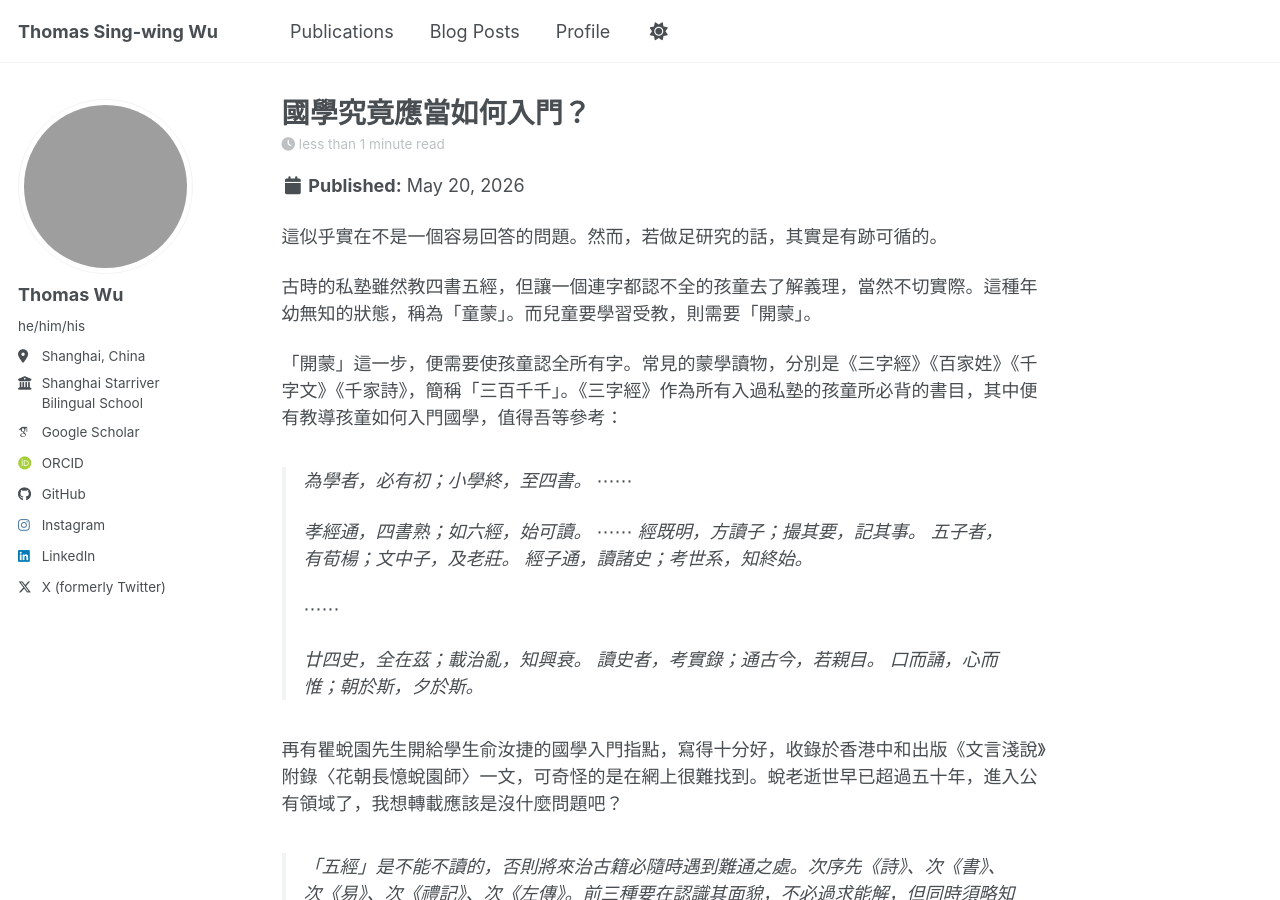
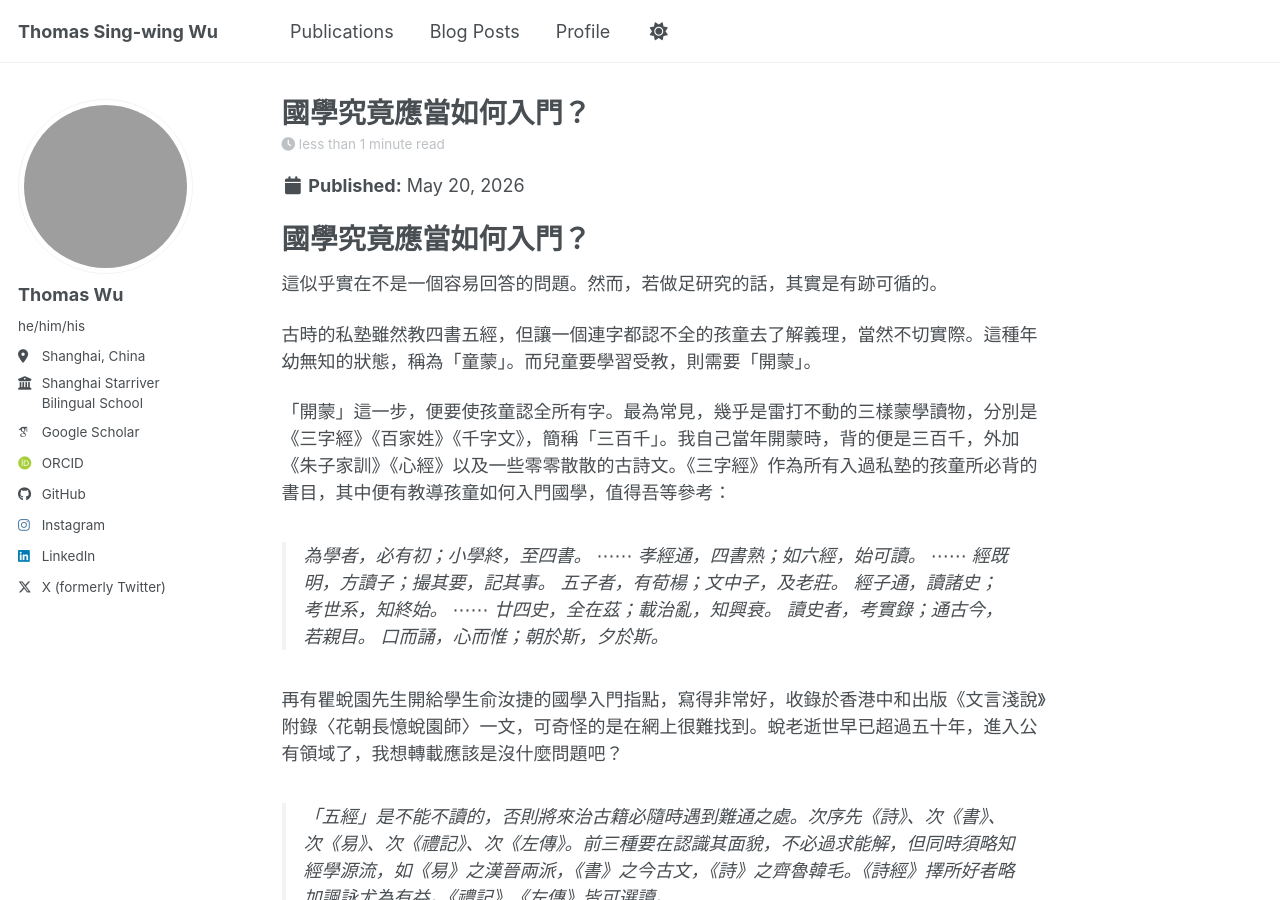
Before and after one commit to TakumiBC/site, a Jekyll site: the page built from _posts/2026-05-20-sinology.md, in a window 1280 px wide and 900 px high. Built offline with Jekyll 4.4.1, drawn with Linux system fonts in a browser that asks for light colours; some web fonts are replaced; a script bundle is joined from its source files by our own code; library files that are not in the unit come from our copies; comment, search, counter and statistics services are not loaded; some of the changed text lies outside the part shown; grey boxes are pictures that could not be loaded.

Commit message:
sinology

```diff
--- a/_posts/2026-05-20-sinology.md
+++ b/_posts/2026-05-20-sinology.md
@@ -12,28 +12,27 @@ tags:
   - philosophy
   - chinese-culture
 ---
+# 國學究竟應當如何入門？
+
 這似乎實在不是一個容易回答的問題。然而，若做足研究的話，其實是有跡可循的。
 
 古時的私塾雖然教四書五經，但讓一個連字都認不全的孩童去了解義理，當然不切實際。這種年幼無知的狀態，稱為「童蒙」。而兒童要學習受教，則需要「開蒙」。
 
-「開蒙」這一步，便需要使孩童認全所有字。常見的蒙學讀物，分別是《三字經》《百家姓》《千字文》《千家詩》，簡稱「三百千千」。《三字經》作為所有入過私塾的孩童所必背的書目，其中便有教導孩童如何入門國學，值得吾等參考：
+「開蒙」這一步，便要使孩童認全所有字。最為常見，幾乎是雷打不動的三樣蒙學讀物，分別是《三字經》《百家姓》《千字文》，簡稱「三百千」。我自己當年開蒙時，背的便是三百千，外加《朱子家訓》《心經》以及一些零零散散的古詩文。《三字經》作為所有入過私塾的孩童所必背的書目，其中便有教導孩童如何入門國學，值得吾等參考：
 
 > 為學者，必有初；小學終，至四書。
 > ⋯⋯
->
 > 孝經通，四書熟；如六經，始可讀。
 > ⋯⋯
 > 經既明，方讀子；撮其要，記其事。
 > 五子者，有荀楊；文中子，及老莊。
 > 經子通，讀諸史；考世系，知終始。
->
 > ⋯⋯
->
 > 廿四史，全在茲；載治亂，知興衰。
 > 讀史者，考實錄；通古今，若親目。
 > 口而誦，心而惟；朝於斯，夕於斯。
 
-再有瞿蛻園先生開給學生俞汝捷的國學入門指點，寫得十分好，收錄於香港中和出版《文言淺說》附錄〈花朝長憶蛻園師〉一文，可奇怪的是在網上很難找到。蛻老逝世早已超過五十年，進入公有領域了，我想轉載應該是沒什麼問題吧？
+再有瞿蛻園先生開給學生俞汝捷的國學入門指點，寫得非常好，收錄於香港中和出版《文言淺說》附錄〈花朝長憶蛻園師〉一文，可奇怪的是在網上很難找到。蛻老逝世早已超過五十年，進入公有領域了，我想轉載應該是沒什麼問題吧？
 
 > 「五經」是不能不讀的，否則將來治古籍必隨時遇到難通之處。次序先《詩》、次《書》、次《易》、次《禮記》、次《左傳》。前三種要在認識其面貌，不必過求能解，但同時須略知經學源流，如《易》之漢晉兩派，《書》之今古文，《詩》之齊魯韓毛。《詩經》擇所好者略加諷詠尤為有益。《禮記》、《左傳》皆可選讀。
 >
@@ -238,13 +237,15 @@ tags:
 
 《近思錄》和《傳習錄》分別是宋明理學與陸王心學的代表之作。讀前不要關注兩派之爭，待讀完再自行決定立場。
 
-《六祖壇經》是佛家經典裡最易懂的一部。前面的書裡面有儒、道兩家，沒有涵蓋佛家，而佛家實已成為了中國文化的一支，是不得不了解的。
+《六祖壇經》和《心經》都是佛教經典，值得一讀。前面的書裡面有儒、道兩家，沒有涵蓋佛家，而佛家實已成為了中國文化的一支，是不得不了解的。佛經通常晦澀難懂，所以錢賓四先生推薦的是《六祖壇經》，因為這部書是禪宗開山之作，而且「是在中國第一部用白話文來寫的書」。至於《心經》，則篇幅極短，區區二百餘字，我自己三四歲的時候便能背誦。《壇經》與《心經》相比，一個長，一個短；一個淺顯，一個形而上，兩者正好互補。
 
 瞿蛻園《文言淺說》和《學詩淺說》是有關文言與詩歌的普及性讀物，宜過目。
 
 《古文觀止》《昭明文選》是最適合學文的。俗語說「《文選》爛，秀才半」，但現代人國文基礎普遍不好，故先用《古文觀止》。《古文辭類纂》有桐城派的偏好與偏見，故此處不推薦。
 
 瞿蛻園《中國駢文概論》，看標題即知大概，不多加介紹。當今已經沒有什麼需要寫駢文的場景，但寫駢文仍然是基本功。掌握這項能力之後，可以寫駢散相間的古文，還可以寫祭文，使用場景還是較多的。
+
+錢穆《先秦諸子繫年》，賓四的成名之作，主要考證的是先秦諸子之生卒年份，及其相關歷史事件的發生時間，應待《國史大綱》或《史記》讀完後再讀。
 
 《四庫全書總目提要》，介紹了中國幾乎所有古籍。待讀畢，便知道自己需要讀什麼書了。
 
@@ -268,4 +269,8 @@ tags:
 6. 《老子》
 7. 《楚辭》中屈、宋作品
 
+此外，再加我擅作主張加入的《心經》。
+
 此非硬性要求，但倘能背誦，必然有裨益。
+
+若家中有兒女，務使他們幼時背誦。如已故史學家柳詒徵先生所言：「數百年間，塾師之教，雖不盡同，大都先倍誦而後理解。世多病其戕賊兒童。不知人生數十寒暑，惟童時記憶力最強，前人深知此意，利用天機，不使浪費，而多讀有用之書。」此時人理解力最弱，而記憶力最強，背誦不會感到痛苦和壓力。至於篇目，則由三百千始，直至四書以及其餘前列篇目為止。雖短期效益不會太大，然待數十年後，必受益不盡。開蒙唯此一次機會，切勿錯失良機。
```
Also changed, not shown: other parts of _posts/2026-05-20-sinology.md (+5 -5 lines).
